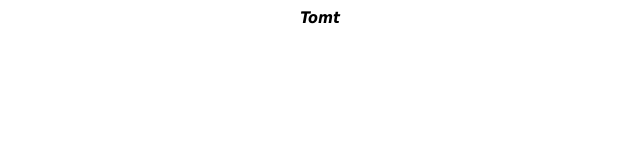
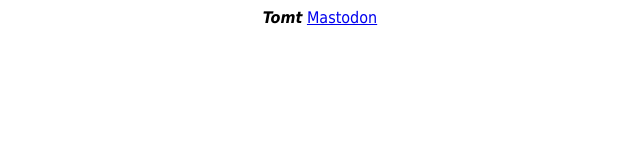
Before and after one commit to abaddon82/abaddon82.github.io, a plain HTML site: page index.html in a window 1280 px wide. Shown: the whole page, without its empty margins (320-960 px from the left). Drawn offline with Linux system fonts and the light colour scheme.

Commit message:
Update index.html

```diff
--- a/index.html
+++ b/index.html
@@ -6,6 +6,8 @@
 <font face="Tahoma">
 <center>
 <b><i>Tomt</i></b>
+<a rel="me" href="https://snabelen.no/@abaddon">Mastodon</a>
 </center>
 </font>
+
 </html>
```
